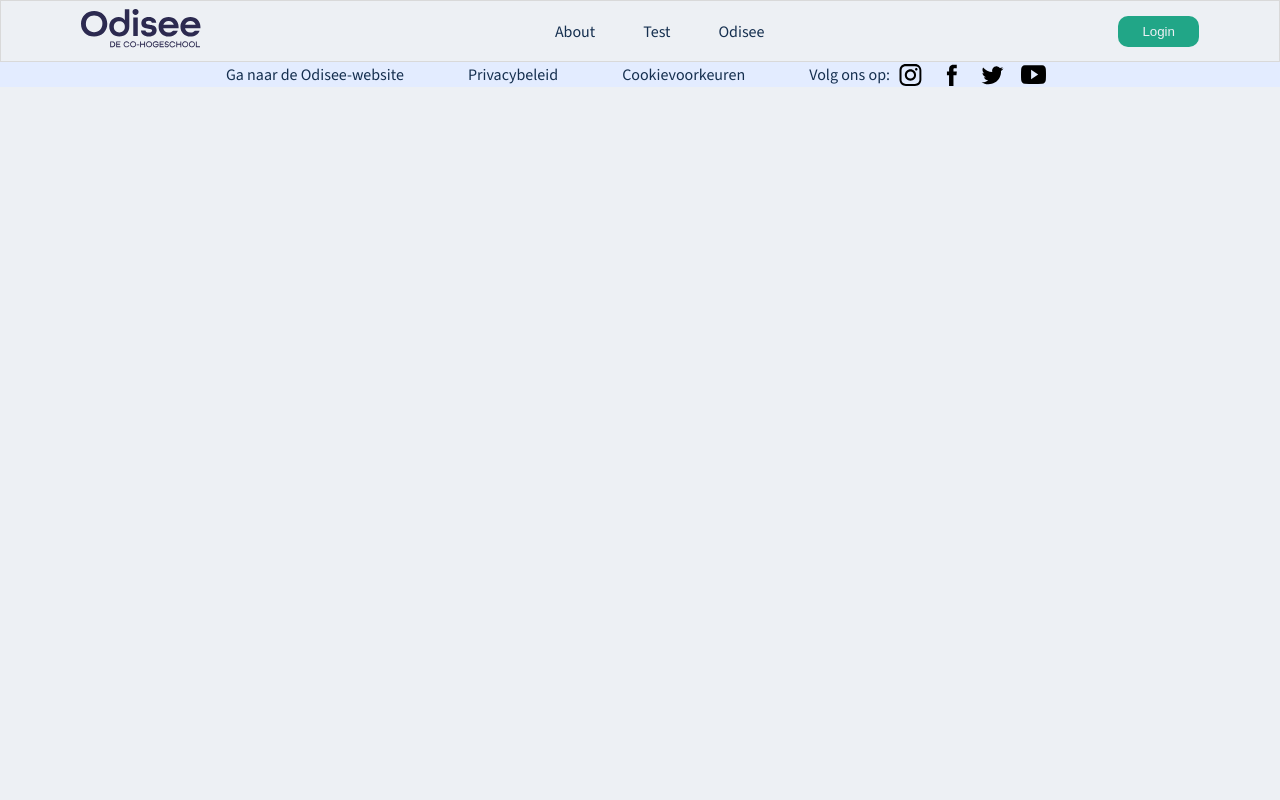
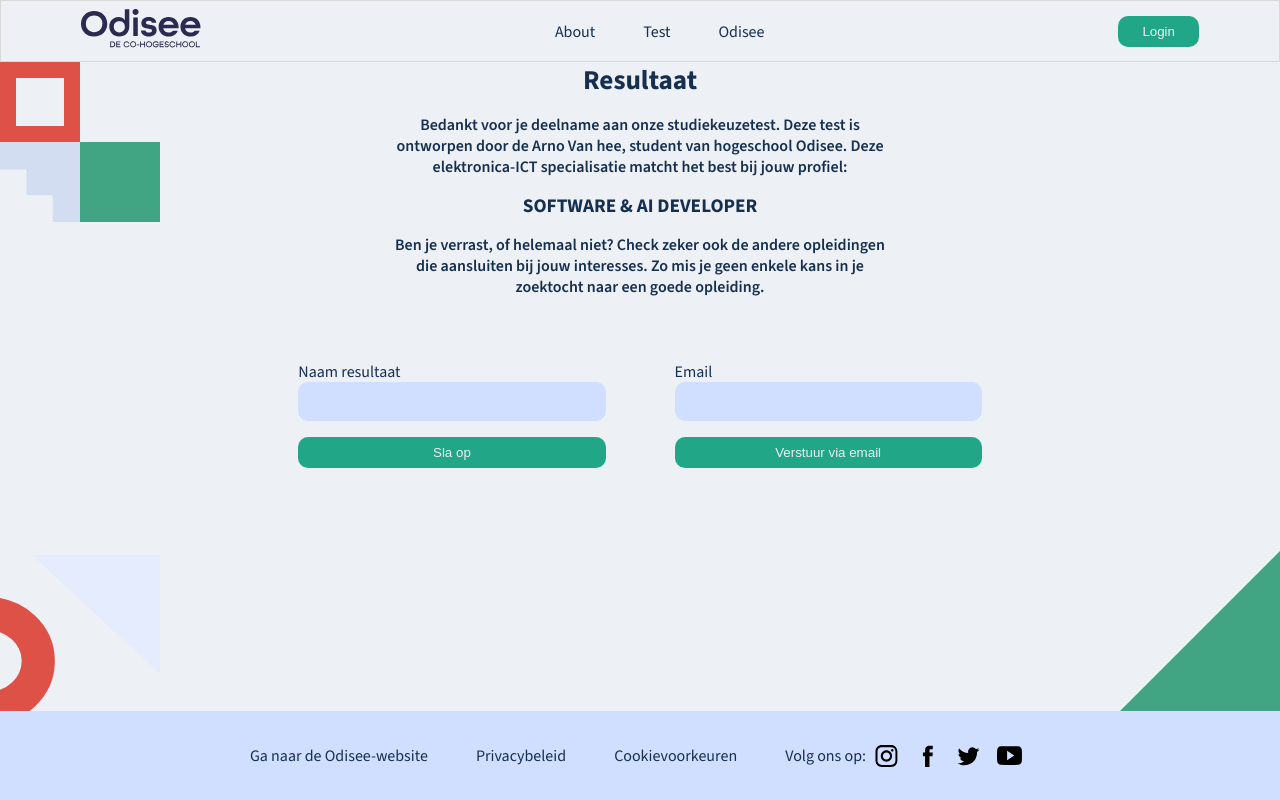
Before and after one commit to VhArno/2324FSDP-frontend, a Vue app: page /result in a window 1280 px wide. Built offline with nearby package versions, Linux system fonts and the light colour scheme.

Commit message:
pages add & css fixes

```diff
--- a/src/App.vue
+++ b/src/App.vue
@@ -7,7 +7,9 @@
   <AppHeader></AppHeader>
 
   <main>
-    <RouterView />
+    <div class="content">
+      <RouterView />
+    </div>
   </main>
 
   <AppFooter></AppFooter>
@@ -15,7 +17,12 @@
 
 <style scoped lang="scss">
 main {
-  width: 80%;
-  margin: 0 auto;
+  flex: 1;
+  position: relative;
+
+  .content {
+    width: 80%;
+    margin: 0 auto;
+  }
 }
 </style>
--- a/src/assets/main.css
+++ b/src/assets/main.css
@@ -6,7 +6,7 @@
   --bg2: #2c2a50;
 
   --main: #152f4f;
-  --main-light: #e3ecff;
+  --main-light: #d0dfff;
 
   --secondary: #676b74;
 
@@ -71,3 +71,9 @@
   height: 1px;
   word-wrap: normal;
 }
+
+#app {
+  display: flex;
+  flex-flow: column;
+  min-height: 100vh;
+}
--- /dev/null
+++ b/src/components/atoms/AppInput.vue
@@ -0,0 +1,14 @@
+<script setup lang="ts"></script>
+
+<template>
+    <input class="input">
+</template>
+
+<style scoped lang="scss">
+.input {
+    background-color: var(--main-light);
+    border: none;
+    border-radius: 10px;
+    padding: 0.75rem 0.5rem;
+}
+</style>
--- a/src/components/molecules/AppFooter.vue
+++ b/src/components/molecules/AppFooter.vue
@@ -37,11 +37,13 @@
 
 <style scoped lang="scss">
 .footer {
+  flex-shrink: 0;
   display: flex;
-  flex-flow: row wrap;
+  flex-flow: column;
   align-items: center;
   justify-content: center;
-  gap: 4rem;
+  padding: 2rem 0;
+  gap: 1rem;
 
   a {
     text-decoration: none;
@@ -64,4 +66,11 @@
     }
   }
 }
+
+@media (min-width: 50em) {
+  .footer {
+    flex-flow: row;
+    gap: 3rem;
+  }
+}
 </style>
--- a/src/components/pages/HomeView.vue
+++ b/src/components/pages/HomeView.vue
@@ -65,6 +65,7 @@
   .title {
     display: flex;
     flex-flow: column-reverse;
+    margin-top: 1rem;
   }
 
   p {
--- a/src/components/pages/LoginView.vue
+++ b/src/components/pages/LoginView.vue
@@ -1,7 +1,57 @@
-<script setup lang="ts"></script>
+<script setup lang="ts">
+import AppButton from '../atoms/AppButton.vue';
+import AppInput from '../atoms/AppInput.vue';
+</script>
 
 <template>
-  <div></div>
+  <section class="login">
+    <form class="login-form">
+      <h1>
+        Elektronica-ICT Test
+        <br>
+        Login
+      </h1>
+
+      <div>
+        <label for="email">Email</label>
+        <AppInput type="email" id="email" name="email"></AppInput>
+      </div>
+
+      <div>
+        <label for="password">Password</label>
+        <AppInput type="password" id="password" name="password"></AppInput>
+      </div>
+
+      <AppButton>Login</AppButton>
+      <RouterLink to="/register">Heb je nog geen account?</RouterLink>
+    </form>
+  </section>
 </template>
 
-<style scoped lang="scss"></style>
+<style scoped lang="scss">
+.login {
+  text-align: center;
+
+  .login-form {
+    display: flex;
+    flex-flow: column;
+    gap: 1rem;
+
+    div {
+      display: flex;
+      flex-flow: column;
+      width: 50%;
+      margin: 0 auto;
+
+      label {
+        text-align: left;
+      }
+    }
+
+    button {
+      width: 30%;
+      margin: 0 auto;
+    }
+  }
+}
+</style>
--- a/src/components/pages/ProfileView.vue
+++ b/src/components/pages/ProfileView.vue
@@ -1,7 +1,109 @@
-<script setup lang="ts"></script>
+<script setup lang="ts">
+import AppButton from '../atoms/AppButton.vue';
+</script>
 
 <template>
-  <div></div>
+  <section>
+    <div class="intro">
+      <div class="profile">
+        <div class="details">
+          <h1>Arno Van Hee</h1>
+          <p>arnovanhee@gmail.com</p>
+          <AppButton>Logout</AppButton>
+        </div>
+
+        <img src="/src/assets/imgs/profile_icon.svg" alt="profile icon">
+      </div>
+
+      <img class="p-frame" src="/src/assets/imgs/frame3.svg" alt="odisee icon">
+    </div>
+
+    <div>
+      <h2>Resultaten</h2>
+
+      <div class="results">
+        <div>
+          <h3>Test 1</h3>
+          <h3>24/04/2024</h3>
+          <h3>Telecommunications Engineer (Elektronica)</h3>
+        </div>
+      </div>
+    </div>
+
+    <img class="frame" src="/src/assets/imgs/frame1.svg" alt="odisee icon">
+  </section>
 </template>
 
-<style scoped lang="scss"></style>
+<style scoped lang="scss">
+.intro {
+  display: flex;
+  flex-flow: column;
+  justify-content: space-between;
+
+  .profile {
+    display: flex;
+    flex-flow: column-reverse;
+    margin-bottom: 2rem;
+    align-items: center;
+    gap: 2rem;
+
+    .details {
+      display: flex;
+      flex-flow: column;
+      gap: 0.5rem;
+    }
+  }
+
+  .p-frame {
+    display: none;
+  }
+}
+
+.results {
+  div {
+    display: flex;
+    flex-flow: row;
+    align-items: center;
+    justify-content: space-between;
+    gap: 2rem;
+    padding: 1rem;
+    margin: 1rem 0;
+    border-radius: 10px;
+    background-color: var(--main-light);
+
+    overflow-x: auto;
+    white-space: nowrap;
+    scrollbar-color: var(--main) var(--bg-accent);
+
+    h3 {
+      font-weight: 600;
+    }
+  }
+}
+
+.frame {
+  width: 100%;
+}
+
+@media (min-width: 50em) {
+  .intro {
+    flex-flow: row wrap;
+
+    .profile {
+      flex-flow: row-reverse;
+    }
+
+    .p-frame {
+      display: block;
+    }
+  }
+
+  .frame {
+    width: auto;
+    position: relative;
+    bottom: 0;
+    left: 50%;
+    transform: translateX(-50%);
+  }
+}
+</style>
--- a/src/components/pages/QuestionsView.vue
+++ b/src/components/pages/QuestionsView.vue
@@ -39,6 +39,13 @@
     gap: 0.5rem;
     width: 40%;
     margin: 0 auto;
+
+    button {
+      color: var(--main);
+      font-weight: 700;
+      background-color: var(--main-light);
+      height: 3.5rem;
+    }
   }
 }
 </style>
--- a/src/components/pages/ResultsView.vue
+++ b/src/components/pages/ResultsView.vue
@@ -1,7 +1,131 @@
-<script setup lang="ts"></script>
+<script setup lang="ts">
+import AppButton from '../atoms/AppButton.vue'
+import AppInput from '../atoms/AppInput.vue';
+</script>
 
 <template>
-  <div></div>
+  <section class="results">
+    <h1>Resultaat</h1>
+
+    <div class="text">
+      <p>
+        Bedankt voor je deelname aan onze studiekeuzetest. Deze test is ontworpen door de Arno Van hee, student van hogeschool Odisee.
+        Deze elektronica-ICT specialisatie matcht het best bij jouw profiel:
+      </p>
+      <h2 class="result">Software & AI Developer</h2>
+      <p>
+        Ben je verrast, of helemaal niet? Check zeker ook de andere opleidingen die aansluiten bij jouw interesses.
+        Zo mis je geen enkele kans in je zoektocht naar een goede opleiding.
+      </p>
+    </div>
+
+    <div class="save">
+      <div class="save-result">
+        <label for="name">Naam resultaat</label>
+        <AppInput type="text" id="name" name="name"></AppInput>
+        <AppButton>Sla op</AppButton>
+      </div>
+
+      <span></span>
+
+      <div class="send-result">
+        <label for="email">Email</label>
+        <AppInput type="email" id="email" name="email"></AppInput>
+        <AppButton>Verstuur via email</AppButton>
+      </div>
+    </div>
+
+    <div class="frames">
+      <img src="/src/assets/imgs/frame3.svg" alt="odisee icon">
+      <img src="/src/assets/imgs/frame1.svg" alt="odisee icon">
+      <img src="/src/assets/imgs/frame2.svg" alt="odisee icon">
+    </div>
+  </section>
 </template>
 
-<style scoped lang="scss"></style>
+<style scoped lang="scss">
+.results {
+  text-align: center;
+
+  .text {
+    margin: 1rem auto;
+
+    .result {
+      margin: 1rem 0;
+    }
+  }
+
+  .save {
+    display: flex;
+    flex-flow: column;
+    align-items: center;
+    justify-content: center;
+    margin: 4rem auto;
+
+    span {
+      background-color: var(--main);
+      color: var(--main);
+      margin: 0 2rem;
+      width: 5px;
+      height: 100%;
+      content: '';
+    }
+
+    div {
+      display: flex;
+      flex-flow: column;
+      width: 30%;
+
+      label {
+        text-align: left;
+        font-weight: 500;
+      }
+
+      button {
+        margin-top: 1rem;
+      }
+    }
+  }
+
+  .frames {
+    img {
+      width: 10em;
+    }
+
+    :nth-child(1) {
+      position: absolute;
+      top: 0px;
+      left: 0px;
+    }
+
+    :nth-child(2) {
+      position: absolute;
+      bottom: 0px;
+      left: 0px;
+    }
+
+    :nth-child(3) {
+      position: absolute;
+      bottom: 0px;
+      right: 0px;
+      transform: rotate(90deg);
+    }
+  }
+}
+
+@media (min-width: 45em) {
+  .results {
+    .text {
+      max-width: 50%;
+
+      .result {
+        margin: 1rem 0;
+      }
+    }
+
+    .save {
+      flex-flow: row;
+    }
+  }
+}
+</style>
--- a/src/components/pages/TestView.vue
+++ b/src/components/pages/TestView.vue
@@ -41,7 +41,7 @@
 
   .frame1 {
     position: absolute;
-    top: 63px;
+    top: 0px;
     right: 0px;
   }
 }
```
Also changed, not shown: src/assets/imgs/frame3.svg (added), src/assets/imgs/profile_icon.svg (added).
